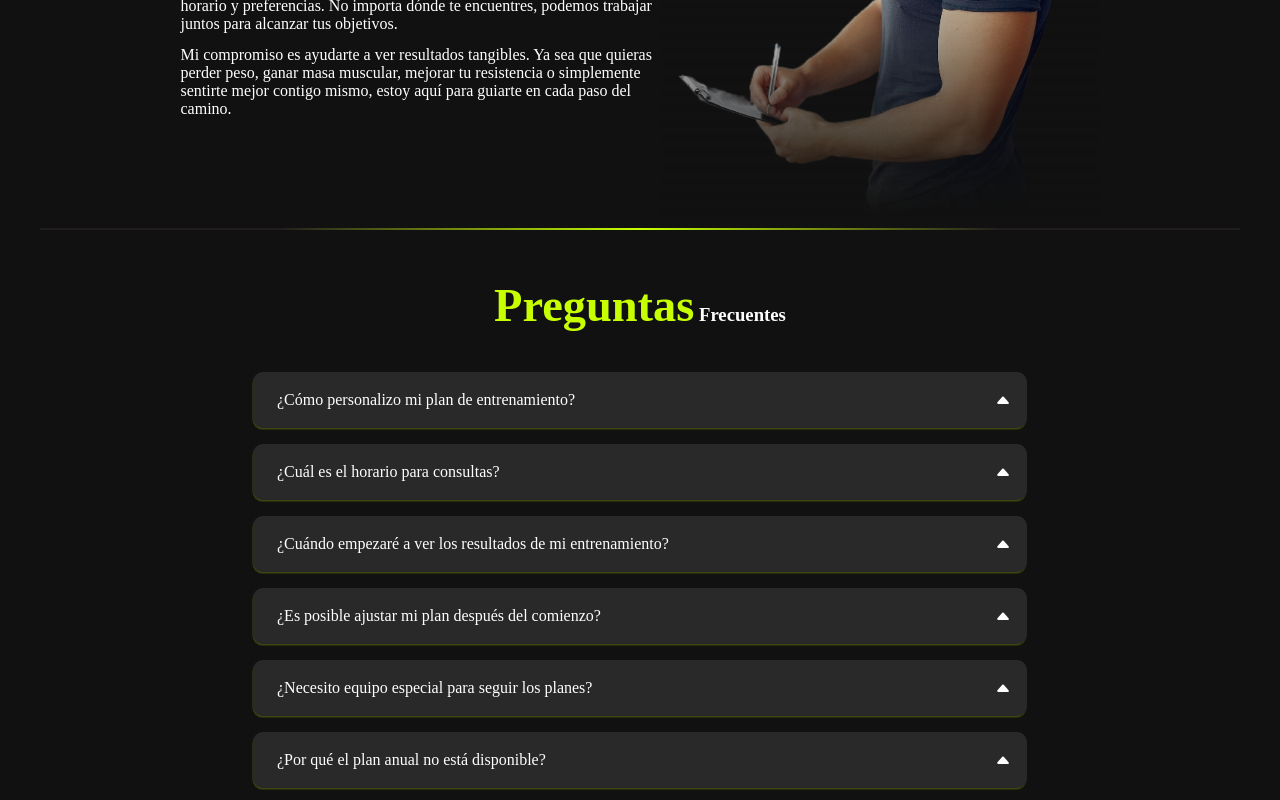
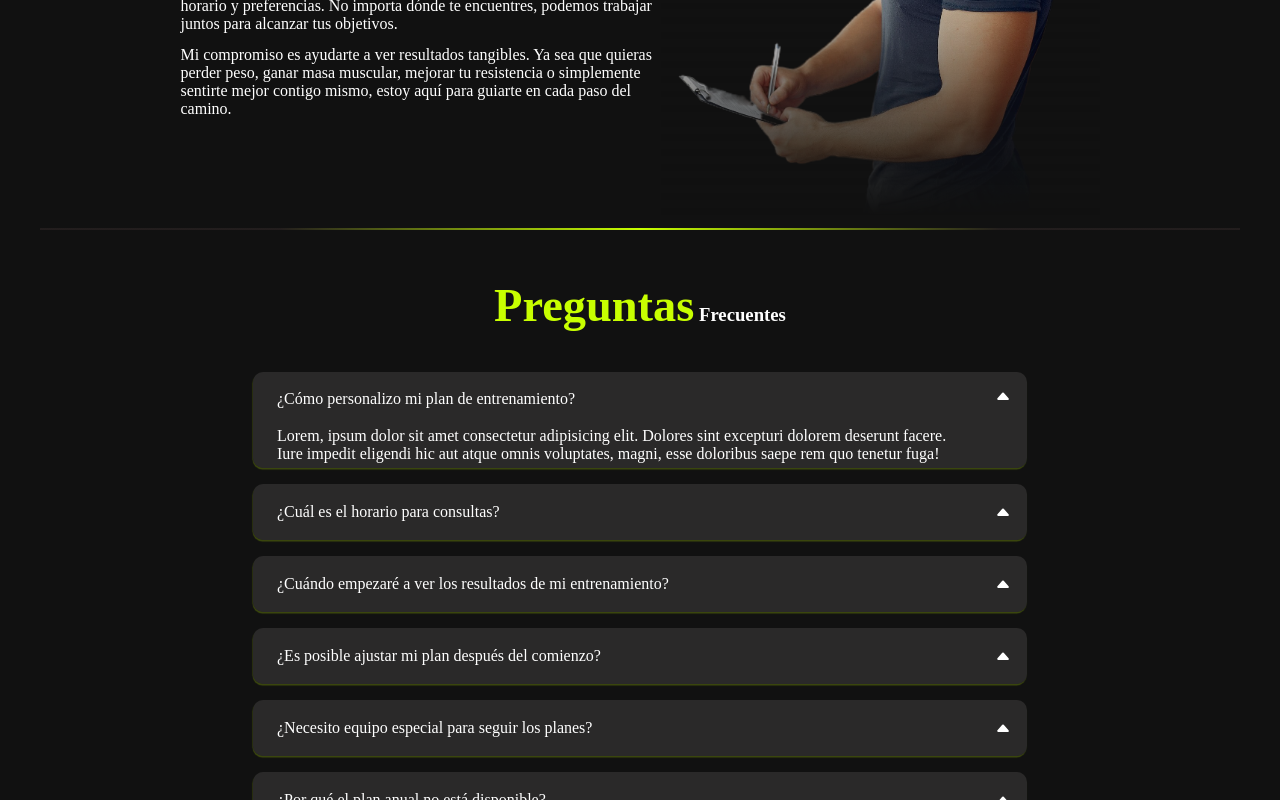
Before and after one commit to Alan-Ribeca/personal-trainer, a React (Vite) app: page / in a window 1280 px wide. Both pictures are taken after a click on the item "¿Cómo personalizo mi plan de entrenamiento?". Shown: the part 3546-4346 px from the top of the page. Built offline with nearby package versions, Linux system fonts and the light colour scheme.

Commit message:
logica de preguntas listo

```diff
--- a/src/components/preguntas/Preguntas.jsx
+++ b/src/components/preguntas/Preguntas.jsx
@@ -1,13 +1,24 @@
+import { useState } from "react";
 import "./preguntas.scss";
 
 export const Preguntas = () => {
+  const [liAbierto, setLiAbierto] = useState(false);
+
+  const handleClick = (id) => {
+    setLiAbierto((prevId) => (prevId === id ? false : id));
+  };
+
   return (
     <article className="preguntasContainer">
       <h3 className="titlePreguntas">
         <strong className="titleVerde">Preguntas</strong> Frecuentes
       </h3>
       <ul className="ulPre">
-        <li className="preg">
+        <li
+          id="1"
+          className={`preg ${liAbierto === "1" ? "liAbierto" : ""}`}
+          onClick={() => handleClick("1")}
+        >
           ¿Cómo personalizo mi plan de entrenamiento?
           <svg
             xmlns="http://www.w3.org/2000/svg"
@@ -19,8 +30,20 @@ export const Preguntas = () => {
           >
             <path d="m7.247 4.86-4.796 5.481c-.566.647-.106 1.659.753 1.659h9.592a1 1 0 0 0 .753-1.659l-4.796-5.48a1 1 0 0 0-1.506 0z" />
           </svg>
+          <div className="textPreg">
+            <p>
+              Lorem, ipsum dolor sit amet consectetur adipisicing elit. Dolores
+              sint excepturi dolorem deserunt facere. Iure impedit eligendi hic
+              aut atque omnis voluptates, magni, esse doloribus saepe rem quo
+              tenetur fuga!
+            </p>
+          </div>
         </li>
-        <li className="preg">
+        <li
+          id="2"
+          className={`preg ${liAbierto === "2" ? "liAbierto" : ""}`}
+          onClick={() => handleClick("2")}
+        >
           ¿Cuál es el horario para consultas?
           <svg
             xmlns="http://www.w3.org/2000/svg"
@@ -32,8 +55,20 @@ export const Preguntas = () => {
           >
             <path d="m7.247 4.86-4.796 5.481c-.566.647-.106 1.659.753 1.659h9.592a1 1 0 0 0 .753-1.659l-4.796-5.48a1 1 0 0 0-1.506 0z" />
           </svg>
+          <div className="textPreg">
+            <p>
+              Lorem, ipsum dolor sit amet consectetur adipisicing elit. Dolores
+              sint excepturi dolorem deserunt facere. Iure impedit eligendi hic
+              aut atque omnis voluptates, magni, esse doloribus saepe rem quo
+              tenetur fuga!
+            </p>
+          </div>
         </li>
-        <li className="preg">
+        <li
+          id="3"
+          className={`preg ${liAbierto === "3" ? "liAbierto" : ""}`}
+          onClick={() => handleClick("3")}
+        >
           ¿Cuándo empezaré a ver los resultados de mi entrenamiento?
           <svg
             xmlns="http://www.w3.org/2000/svg"
@@ -45,8 +80,20 @@ export const Preguntas = () => {
           >
             <path d="m7.247 4.86-4.796 5.481c-.566.647-.106 1.659.753 1.659h9.592a1 1 0 0 0 .753-1.659l-4.796-5.48a1 1 0 0 0-1.506 0z" />
           </svg>
+          <div className="textPreg">
+            <p>
+              Lorem, ipsum dolor sit amet consectetur adipisicing elit. Dolores
+              sint excepturi dolorem deserunt facere. Iure impedit eligendi hic
+              aut atque omnis voluptates, magni, esse doloribus saepe rem quo
+              tenetur fuga!
+            </p>
+          </div>
         </li>
-        <li className="preg">
+        <li
+          id="4"
+          className={`preg ${liAbierto === "4" ? "liAbierto" : ""}`}
+          onClick={() => handleClick("4")}
+        >
           ¿Es posible ajustar mi plan después del comienzo?
           <svg
             xmlns="http://www.w3.org/2000/svg"
@@ -58,8 +105,20 @@ export const Preguntas = () => {
           >
             <path d="m7.247 4.86-4.796 5.481c-.566.647-.106 1.659.753 1.659h9.592a1 1 0 0 0 .753-1.659l-4.796-5.48a1 1 0 0 0-1.506 0z" />
           </svg>
+          <div className="textPreg">
+            <p>
+              Lorem, ipsum dolor sit amet consectetur adipisicing elit. Dolores
+              sint excepturi dolorem deserunt facere. Iure impedit eligendi hic
+              aut atque omnis voluptates, magni, esse doloribus saepe rem quo
+              tenetur fuga!
+            </p>
+          </div>
         </li>
-        <li className="preg">
+        <li
+          id="5"
+          className={`preg ${liAbierto === "5" ? "liAbierto" : ""}`}
+          onClick={() => handleClick("5")}
+        >
           ¿Necesito equipo especial para seguir los planes?
           <svg
             xmlns="http://www.w3.org/2000/svg"
@@ -71,8 +130,20 @@ export const Preguntas = () => {
           >
             <path d="m7.247 4.86-4.796 5.481c-.566.647-.106 1.659.753 1.659h9.592a1 1 0 0 0 .753-1.659l-4.796-5.48a1 1 0 0 0-1.506 0z" />
           </svg>
+          <div className="textPreg">
+            <p>
+              Lorem, ipsum dolor sit amet consectetur adipisicing elit. Dolores
+              sint excepturi dolorem deserunt facere. Iure impedit eligendi hic
+              aut atque omnis voluptates, magni, esse doloribus saepe rem quo
+              tenetur fuga!
+            </p>
+          </div>
         </li>
-        <li className="preg">
+        <li
+          id="6"
+          className={`preg ${liAbierto === "6" ? "liAbierto" : ""}`}
+          onClick={() => handleClick("6")}
+        >
           ¿Por qué el plan anual no está disponible?
           <svg
             xmlns="http://www.w3.org/2000/svg"
@@ -84,8 +155,20 @@ export const Preguntas = () => {
           >
             <path d="m7.247 4.86-4.796 5.481c-.566.647-.106 1.659.753 1.659h9.592a1 1 0 0 0 .753-1.659l-4.796-5.48a1 1 0 0 0-1.506 0z" />
           </svg>
+          <div className="textPreg">
+            <p>
+              Lorem, ipsum dolor sit amet consectetur adipisicing elit. Dolores
+              sint excepturi dolorem deserunt facere. Iure impedit eligendi hic
+              aut atque omnis voluptates, magni, esse doloribus saepe rem quo
+              tenetur fuga!
+            </p>
+          </div>
         </li>
-        <li className="preg">
+        <li
+          id="7"
+          className={`preg ${liAbierto === "7" ? "liAbierto" : ""}`}
+          onClick={() => handleClick("7")}
+        >
           ¿Cómo se evalúa y comunica el progreso?
           <svg
             xmlns="http://www.w3.org/2000/svg"
@@ -97,6 +180,14 @@ export const Preguntas = () => {
           >
             <path d="m7.247 4.86-4.796 5.481c-.566.647-.106 1.659.753 1.659h9.592a1 1 0 0 0 .753-1.659l-4.796-5.48a1 1 0 0 0-1.506 0z" />
           </svg>
+          <div className="textPreg">
+            <p>
+              Lorem, ipsum dolor sit amet consectetur adipisicing elit. Dolores
+              sint excepturi dolorem deserunt facere. Iure impedit eligendi hic
+              aut atque omnis voluptates, magni, esse doloribus saepe rem quo
+              tenetur fuga!
+            </p>
+          </div>
         </li>
       </ul>
 
--- a/src/components/preguntas/preguntas.scss
+++ b/src/components/preguntas/preguntas.scss
@@ -35,6 +35,30 @@
         padding-right: 1rem;
         background-color: transparent;
       }
+
+      &:hover {
+        background-color: rgb(156 130 130 / 46%);
+        box-shadow: -0.5px 1.5px 1px rgb(200 255 0 / 56%);
+      }
+
+      &.liAbierto {
+        height: 5rem;
+        align-items: baseline;
+        padding-top: 1rem;
+        position: relative;
+
+        .textPreg {
+          display: block;
+          width: 90%;
+          position: absolute;
+          bottom: 5%;
+          background: transparent;
+        }
+      }
+    }
+
+    .textPreg {
+      display: none;
     }
   }
 
```
